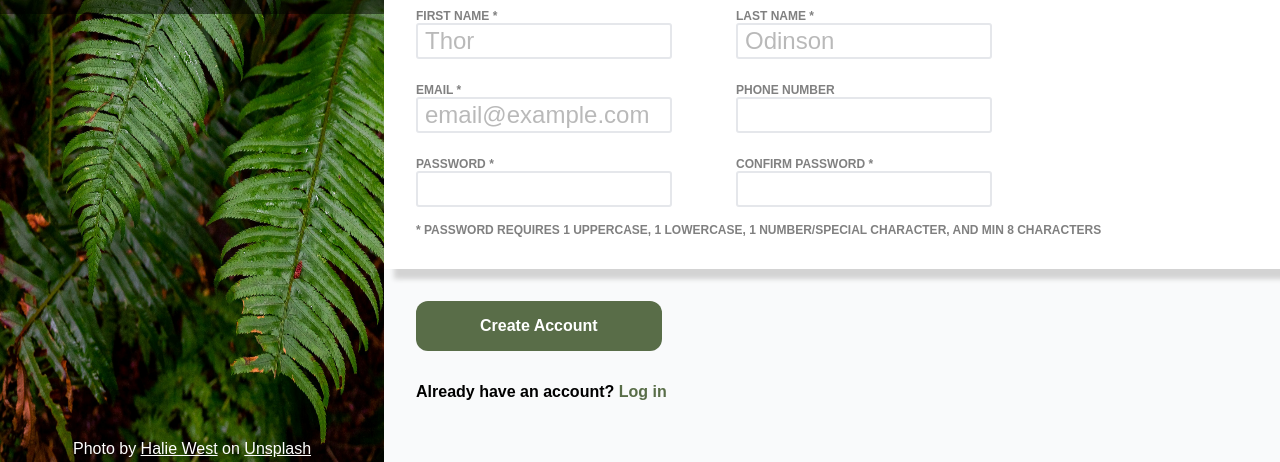
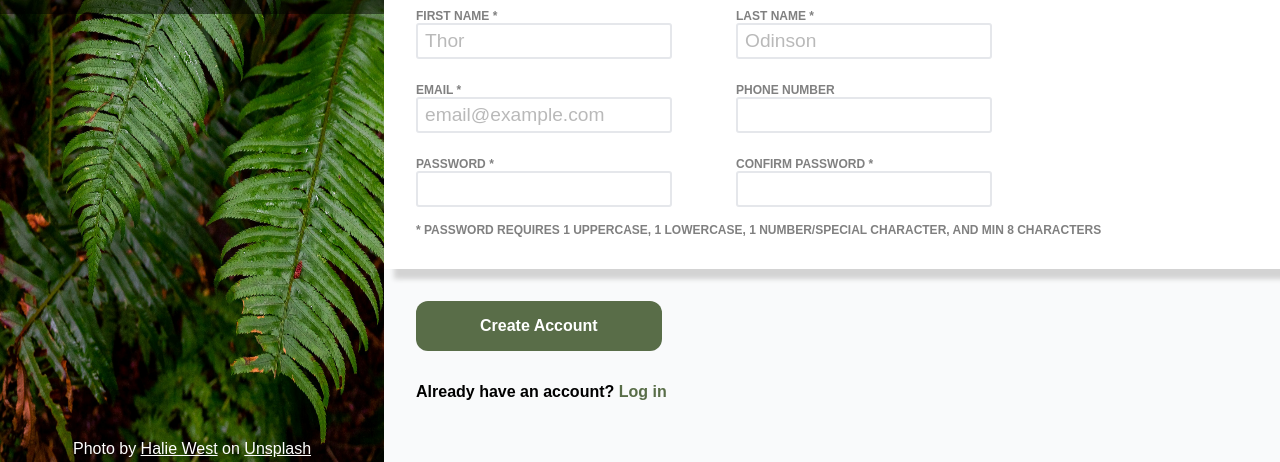
Before and after one commit to hpham474/sign-up-form, a plain HTML site: page index.html in a window 1280 px wide. Shown: the part 338-800 px from the top of the page. Drawn offline with Linux system fonts and the light colour scheme.

Commit message:
Decrease input font sizes

```diff
--- a/styles.css
+++ b/styles.css
@@ -166,7 +166,7 @@ button {
     border-radius: 3px;
 
     font-family: sans-serif;
-    font-size: 1.5rem;
+    font-size: 1.2rem;
 }
 
 .form-input input[type="text"]:focus,
@@ -181,6 +181,7 @@ button {
 .form-input input[type="text"]::placeholder,
 .form-input input[type="email"]::placeholder {
     opacity: .5;
+    font-size: 1.2rem;
 }
 
 .form-input input[type="text"]:not(:placeholder-shown):not(:focus):invalid,
```
